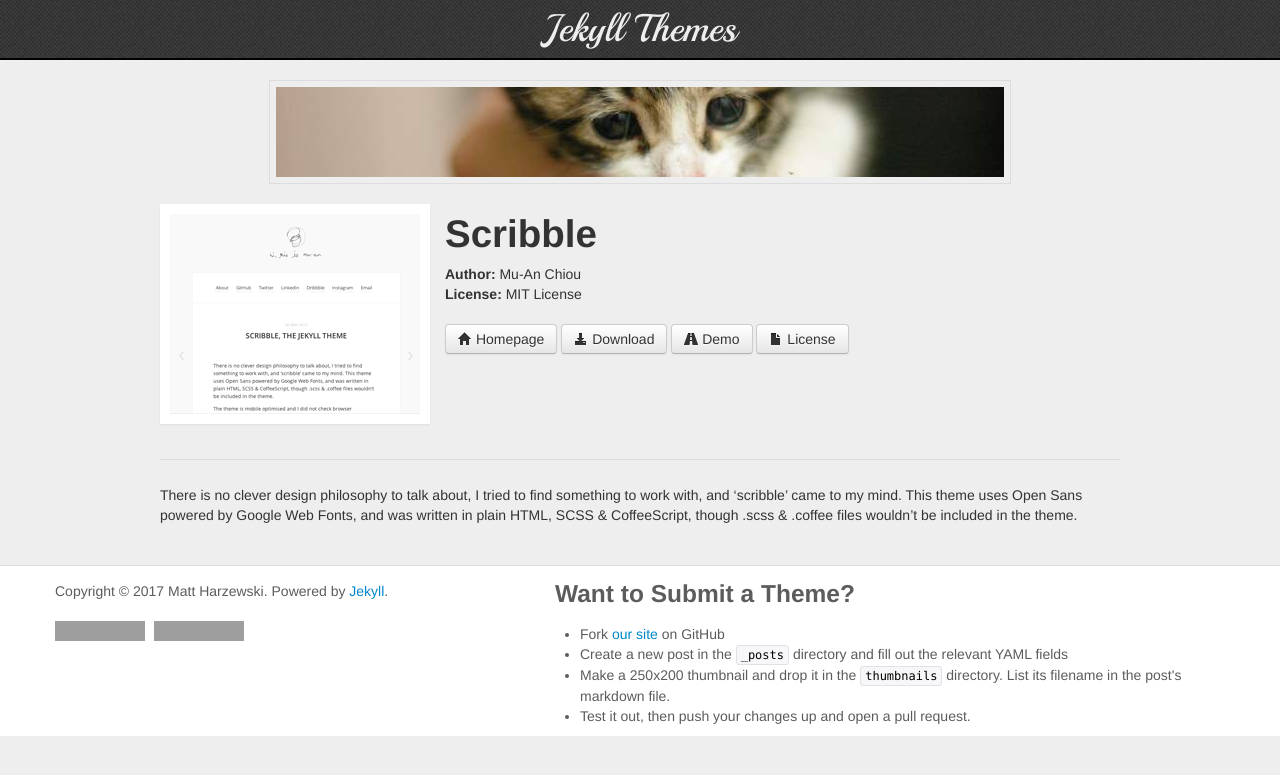
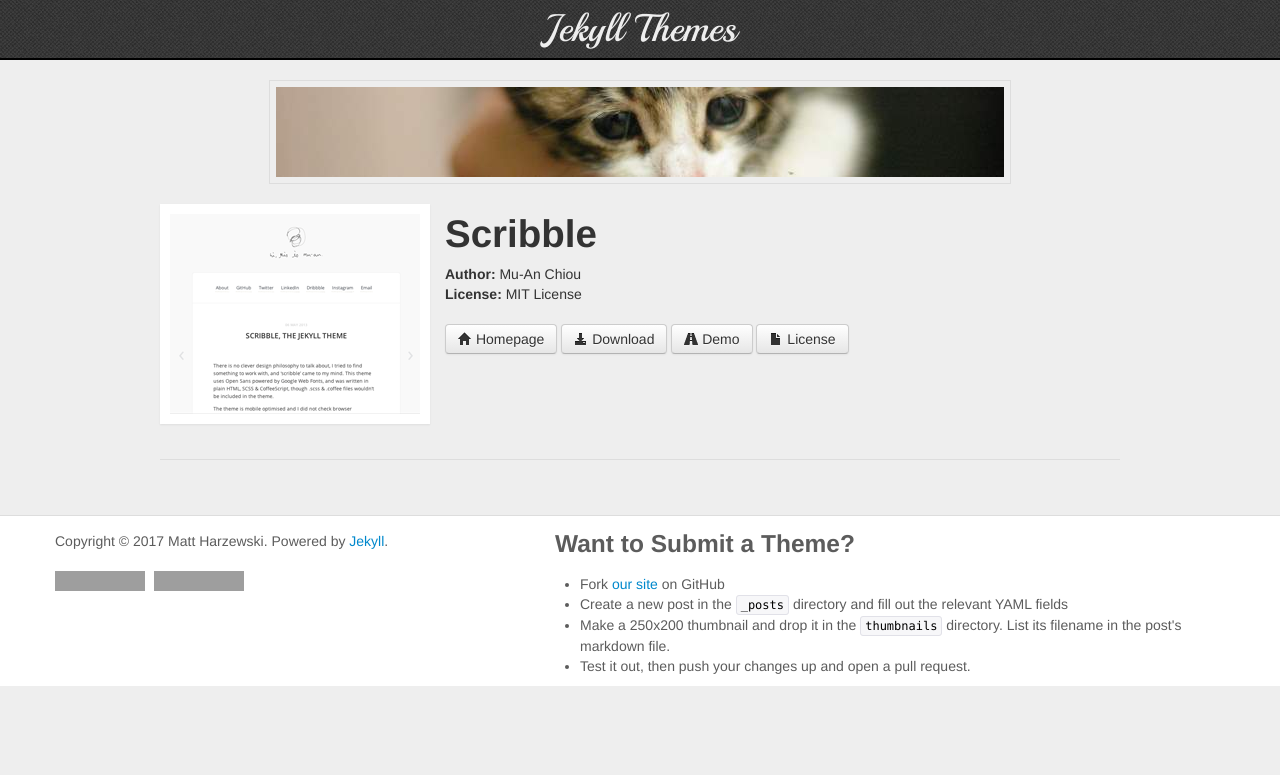
Before and after one commit to parkmh04/parkmh04.github.io, a Jekyll site: the page built from _posts/2013-06-01-scribble.markdown, in a window 1280 px wide. Shown: the top 775 px of the page. Built offline with Jekyll 4.4.1, drawn with Linux system fonts in a browser that asks for light colours; Markdown is read by kramdown in place of the engine named in the settings; grey boxes are pictures that could not be loaded.

Commit message:
기본 테마 적용

```diff
--- a/Gemfile
+++ b/Gemfile
@@ -18,6 +18,10 @@
 # uncomment the line below. To upgrade, run `bundle update github-pages`.
 # gem "github-pages", group: :jekyll_plugins
 
+gem "jekyll-paginate"
+
+gem "rdiscount"
+
 # If you have any plugins, put them here!
 group :jekyll_plugins do
    gem "jekyll-feed", "~> 0.6"
--- /dev/null
+++ b/_includes/icon-github.html
@@ -0,0 +1 @@
+<a href="https://github.com/{{ include.username }}"><span class="icon icon--github">{% include icon-github.svg %}</span><span class="username">{{ include.username }}</span></a>
--- a/_posts/2013-06-01-scribble.markdown
+++ b/_posts/2013-06-01-scribble.markdown
@@ -10,9 +10,3 @@
 license: MIT License
 license_link: https://github.com/muan/scribble/blob/master/LICENSE
 ---
-
-There is no clever design philosophy to talk about, I tried to find
-something to work with, and ‘scribble’ came to my mind. This theme uses
-Open Sans powered by Google Web Fonts, and was written in plain HTML,
-SCSS & CoffeeScript, though .scss & .coffee files wouldn’t be included
-in the theme.
```
Also changed, not shown: about.md (deleted, +0 -15 lines), index.md (deleted, +0 -6 lines), Gemfile.lock, _config.yml (line endings or trailing spaces).
